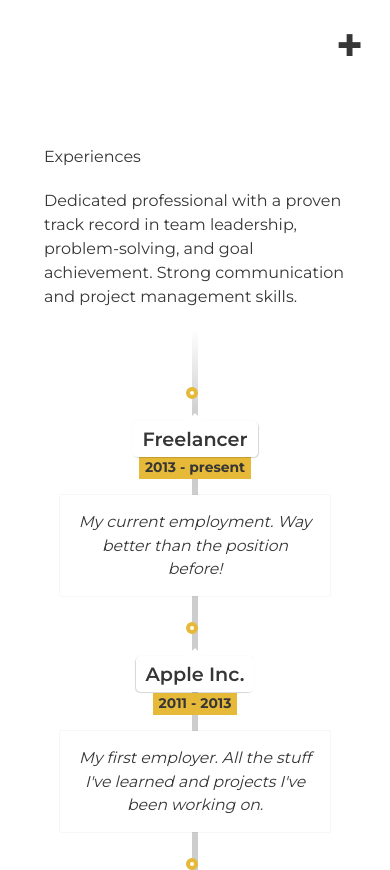
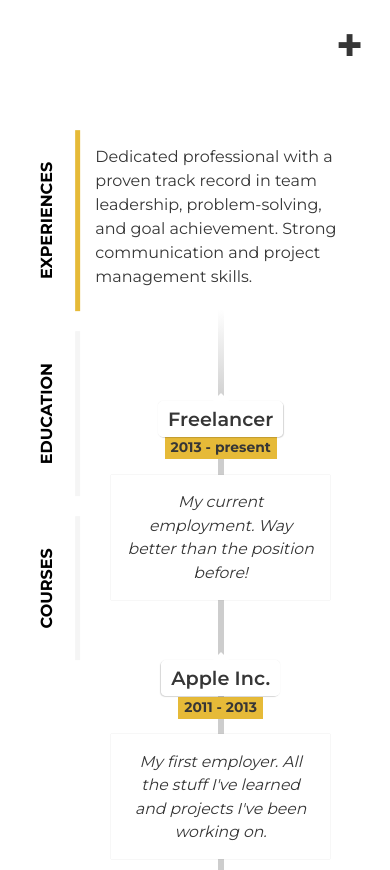
Before and after one commit to GleristonCastro/learn_bulma_css, a website: page project3/index.html in a window 390 px wide. Shown: the part 3656-4526 px from the top of the page. Drawn offline with Linux system fonts and the light colour scheme.

Commit message:
update style and fix bug education section

```diff
--- a/project3/css/main.scss
+++ b/project3/css/main.scss
@@ -687,6 +687,7 @@ body {
           cursor: pointer;
           transition: padding .2s ease;
           position: relative;
+          display: none;
 
           &:after {
             content: "";
@@ -760,7 +761,7 @@ body {
       }
     }
 
-    @media (min-width: 600px) {
+
 
     .accordion-tabs {
       display: flex;
@@ -791,7 +792,7 @@ body {
           border-bottom: 5px solid $lt-primary;
         }
       }
-      }
+
 
       .accordion-item {
         padding: 2.4rem;
@@ -832,6 +833,7 @@ body {
         margin-top: 2rem;
 
       }
+
     }
 
 
@@ -2003,6 +2005,35 @@ background: linear-gradient(0deg, rgba(255,255,255,0) 0%, rgba(205,205,205,1) 6%
   }
 }
 
+@media (max-width: 600px){
+  .accordion {
+    width: 100%;
+    display: flex;
+    align-items: flex-start;
+  }
+
+  .accordion-tabs {
+    transform: rotate(-90deg);
+    width: 15%;
+    display: inline-flex !important;
+    flex-direction: row-reverse;
+  }
+
+  .accordion-content {
+    width: 85%;
+    flex-direction: row-reverse;
+  }
+  .accordion-item__container {
+    margin-right: 0;
+  }
+  .direction-l .flag:before {
+    display: none !important;
+  }
+  .direction-r .flag:before {
+    display: none !important;
+  }
+}
+
 @media (max-width:375px) {
   body {
     #hero {
```
Also changed, not shown: project3/css/main.css, 1 other file. Lines whose indentation alone changed are shown as unchanged.
